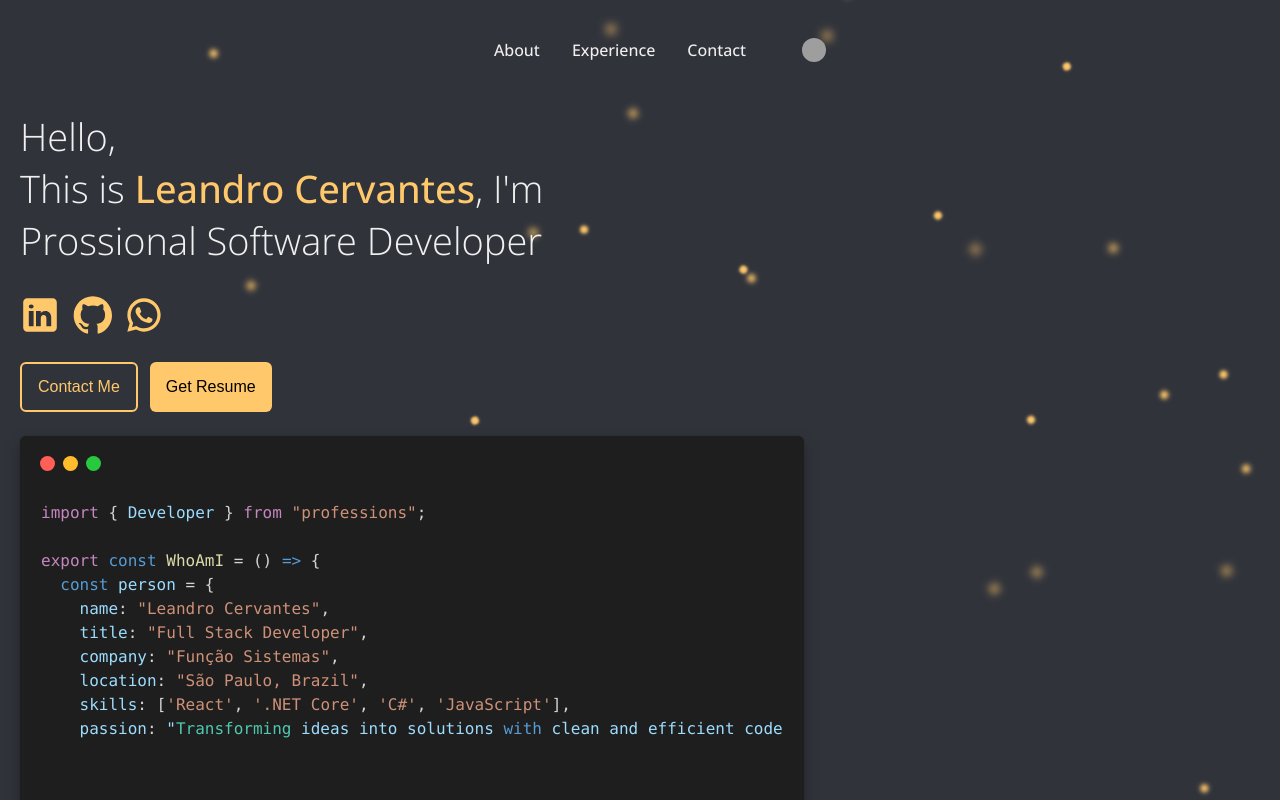
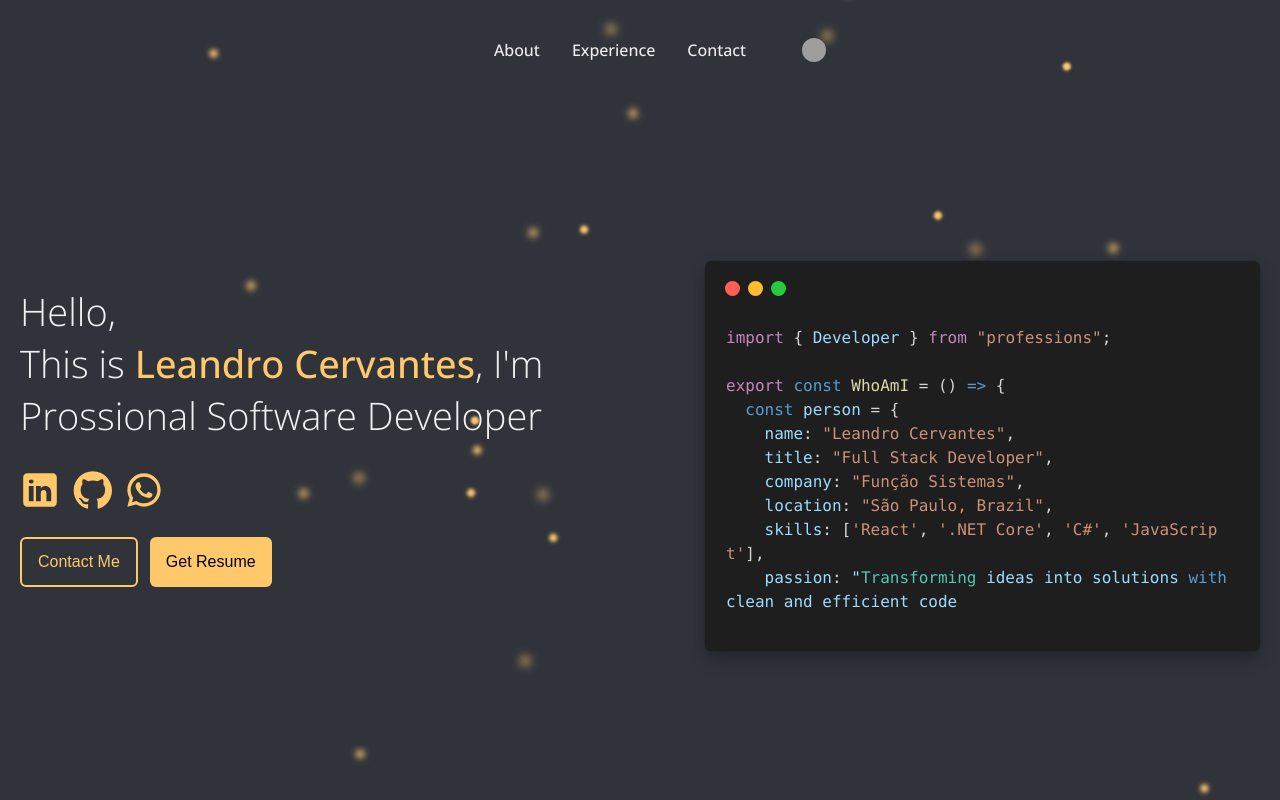
Before and after one commit to leandrocervant/portfolio, a React (Vite) app: page / in a window 1280 px wide. Built offline with nearby package versions, Linux system fonts and the light colour scheme; grey boxes are pictures that could not be loaded.

Commit message:
refactor: update scrollbar styles and adjust WhoAmI component layout

```diff
--- a/src/App.css
+++ b/src/App.css
@@ -3,21 +3,6 @@
     overflow: auto;
     height: 100%;
     scroll-behavior: smooth;
-}
-
-.App::-webkit-scrollbar {
-    width: 4px;
-    height: 3px;
-    transition: 0.4s;
-}
-
-.App::-webkit-scrollbar-thumb {
-    background: var(--color-primary-50);
-    border-radius: var(--border-radius-xlarge);
-}
-
-.App::-webkit-scrollbar-thumb:hover {
-    background: var(--color-primary);
 }
 
 .App__topButton {
--- a/src/components/WhoAmI/WhoAmI.css
+++ b/src/components/WhoAmI/WhoAmI.css
@@ -45,6 +45,7 @@
 .WhoAmI__code {
   min-height: 390px;
   min-width: 555px;
+  max-width: 555px;
   background-color: #1e1e1e;
   border-radius: var(--border-radius-large);
   padding: var(--spacing-s);
--- a/src/components/WhoAmI/WhoAmI.jsx
+++ b/src/components/WhoAmI/WhoAmI.jsx
@@ -66,7 +66,15 @@ const Code = () => {
         <div className={classNames.macButton} type="minimize"></div>
         <div className={classNames.macButton} type="maximize"></div>
       </Stack.Row>
-      <SyntaxHighlighter language="jsx" style={vscDarkPlus}>
+      <SyntaxHighlighter
+        language="jsx"
+        style={vscDarkPlus}
+        wrapLines={true}
+        lineProps={{
+          style: { wordBreak: "break-all", whiteSpace: "pre-wrap" },
+        }}
+        customStyle={{ maxWidth: "100%" }}
+      >
         {displayedText}
       </SyntaxHighlighter>
     </Stack.Col>
--- a/src/index.css
+++ b/src/index.css
@@ -92,3 +92,18 @@
 body {
     font-family: "OpenSans", sans-serif;
 }
+
+*::-webkit-scrollbar {
+    width: 4px;
+    height: 3px;
+    transition: 0.4s;
+}
+
+*::-webkit-scrollbar-thumb {
+    background: var(--color-primary-50);
+    border-radius: var(--border-radius-xlarge);
+}
+
+*::-webkit-scrollbar-thumb:hover {
+    background: var(--color-primary);
+}
```
